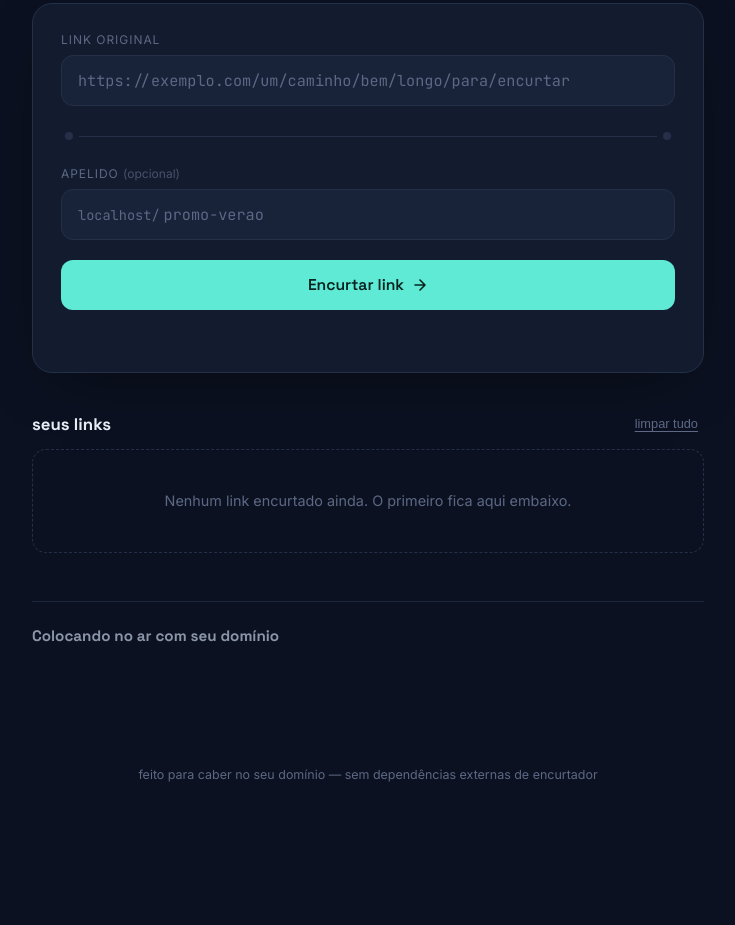
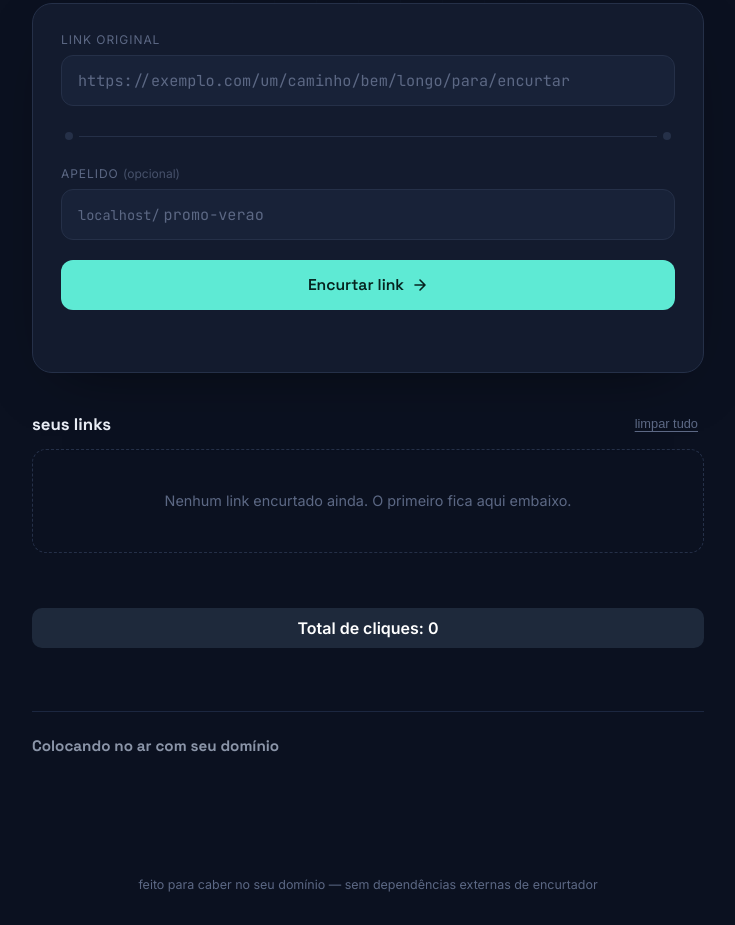
Before and after one commit to davi691/Encurtador_de_URL, a website: page index.html in a window 1280 px wide. Shown: the part 371-1296 px from the top of the page, without its empty margins (272-1007 px from the left). Before the commit the page ends 1186 px from the top, so only its background shows below. Drawn offline with Linux system fonts and the light colour scheme; no server answers.

Commit message:
Add files via upload

```diff
--- a/index.html
+++ b/index.html
@@ -104,6 +104,8 @@
       <ul class="manifest-list" id="manifestList"></ul>
     </section>
 
+    <p id="totalClicks">Total de cliques: 0</p>
+
     <section class="setup-note">
       <h3>Colocando no ar com seu domínio</h3>
 
```
